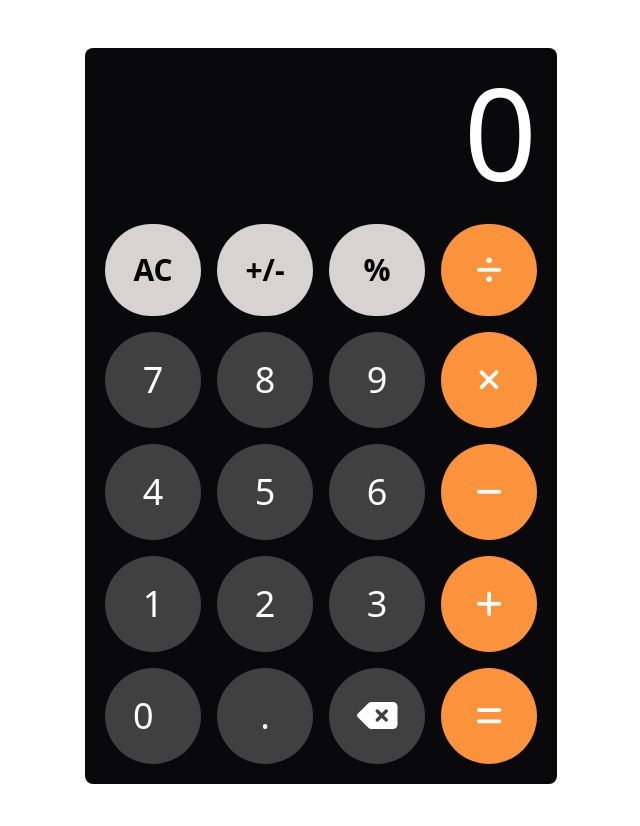
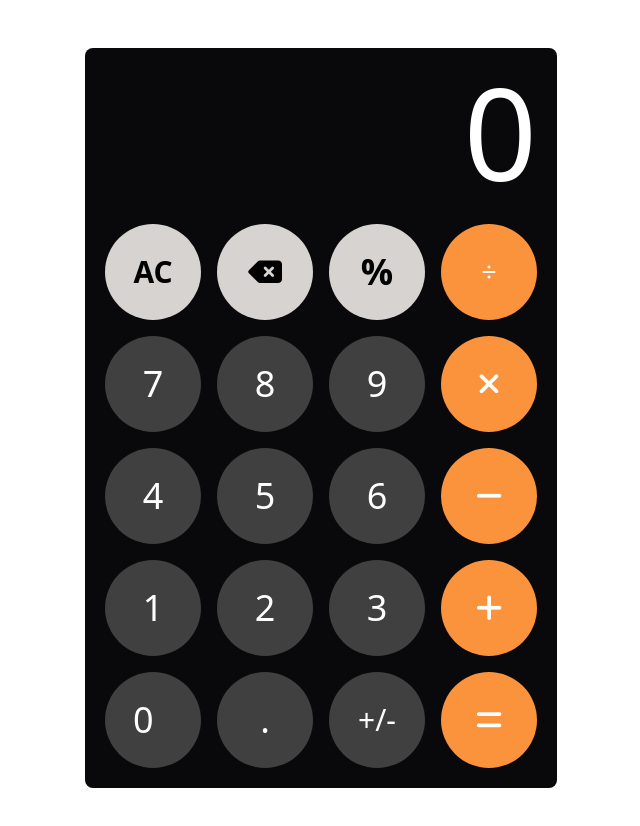
Before and after one commit to sakib2302011/javascript-calculator, a plain HTML site: page index.html in a window 1280 px wide. Shown: the whole page, without its empty margins (319-959 px from the left). Drawn offline with nearby package versions, Linux system fonts and the light colour scheme.

Commit message:
final design

```diff
--- a/index.html
+++ b/index.html
@@ -11,9 +11,9 @@
         <div class="bg-zinc-950 rounded-lg w-fit my-12 mx-auto grid grid-cols-4 gap-4 p-5">
             <p class="col-span-4 text-white text-9xl text-right mb-3">0</p>
             <button class="bg-stone-300 rounded-full p-7 w-24 text-black font-semibold text-3xl">AC</button>
-            <button class="bg-stone-300 rounded-full p-7 w-24 text-black font-bold text-3xl">+/-</button>
-            <button class="bg-stone-300 rounded-full p-7 w-24 text-black font-bold text-3xl">%</button>
-            <button class="bg-orange-400 rounded-full p-7 w-24 text-white font-bold text-3xl"><i class="fa-solid fa-divide"></i></button>
+            <button class="bg-stone-300 rounded-full p-7 w-24 text-black font-bold text-3xl"><i class="fa-solid fa-delete-left"></i></button>
+            <button class="bg-stone-300 rounded-full p-7 w-24 text-black font-bold text-4xl">%</button>
+            <button class="bg-orange-400 rounded-full p-7 w-24 text-white"><i class="fa-solid fa-divide"></i></button>
             <button class="bg-neutral-700 rounded-full p-7 w-24 text-white text-4xl">7</button>
             <button class="bg-neutral-700 rounded-full p-7 w-24 text-white text-4xl">8</button>
             <button class="bg-neutral-700 rounded-full p-7 w-24 text-white text-4xl">9</button>
@@ -28,7 +28,7 @@
             <button class="bg-orange-400 rounded-full p-7 w-24 text-white font-bold text-3xl"><i class="fa-solid fa-plus"></i></button>
             <button class="bg-neutral-700 rounded-full p-7 w-24 text-left text-white text-4xl">0</button>
             <button class="bg-neutral-700 rounded-full p-7 w-24 text-white text-4xl">.</button>
-            <button class="bg-neutral-700 rounded-full p-7 w-24 text-white text-4xl"><i class="fa-solid fa-delete-left"></i></button>
+            <button class="bg-neutral-700 rounded-full p-7 w-24 text-white text-3xl">+/-</button>
             <button class="bg-orange-400 rounded-full p-7 w-24 text-white font-bold text-3xl"><i class="fa-solid fa-equals"></i></button>
 
         </div>
```
